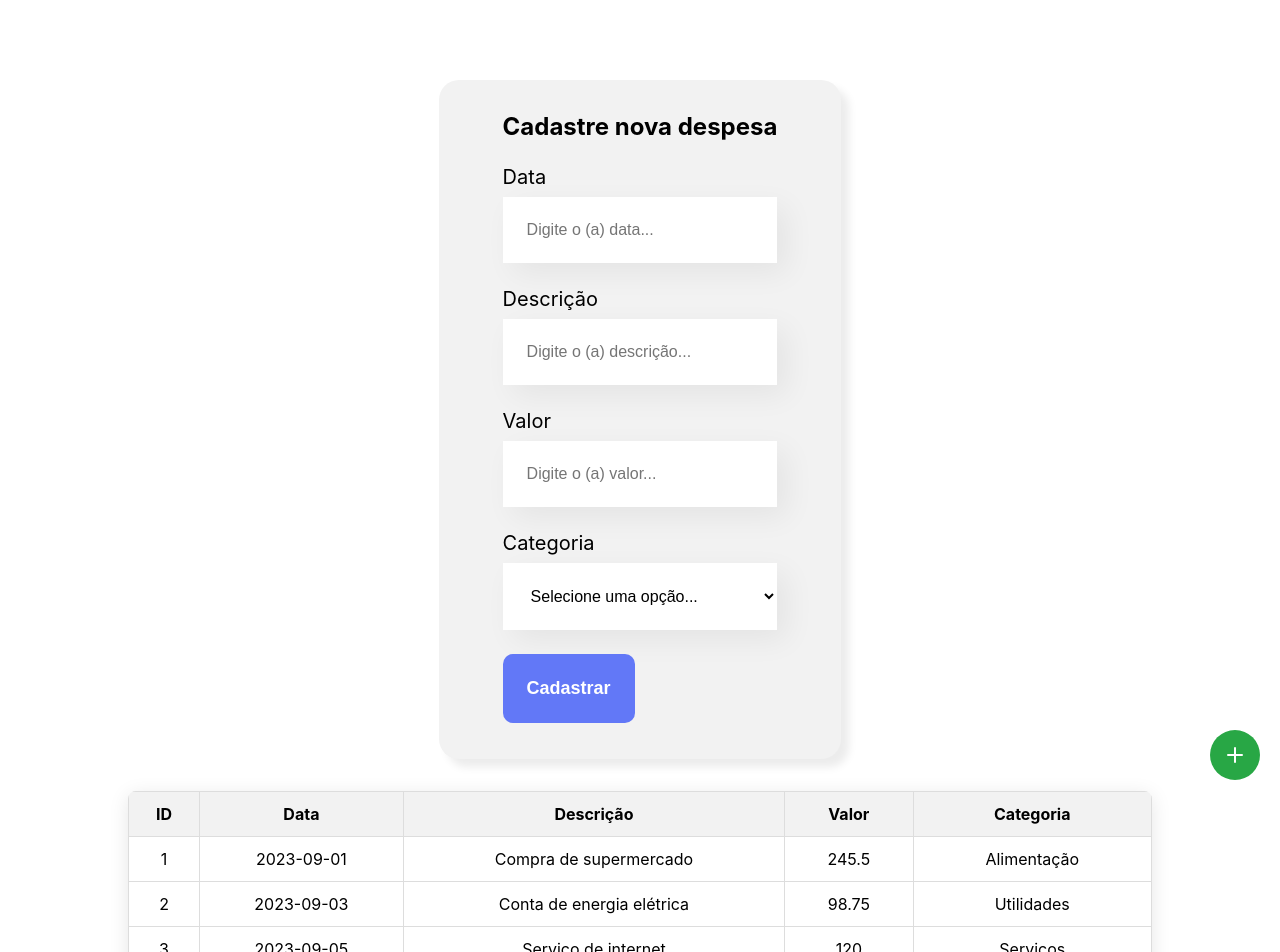
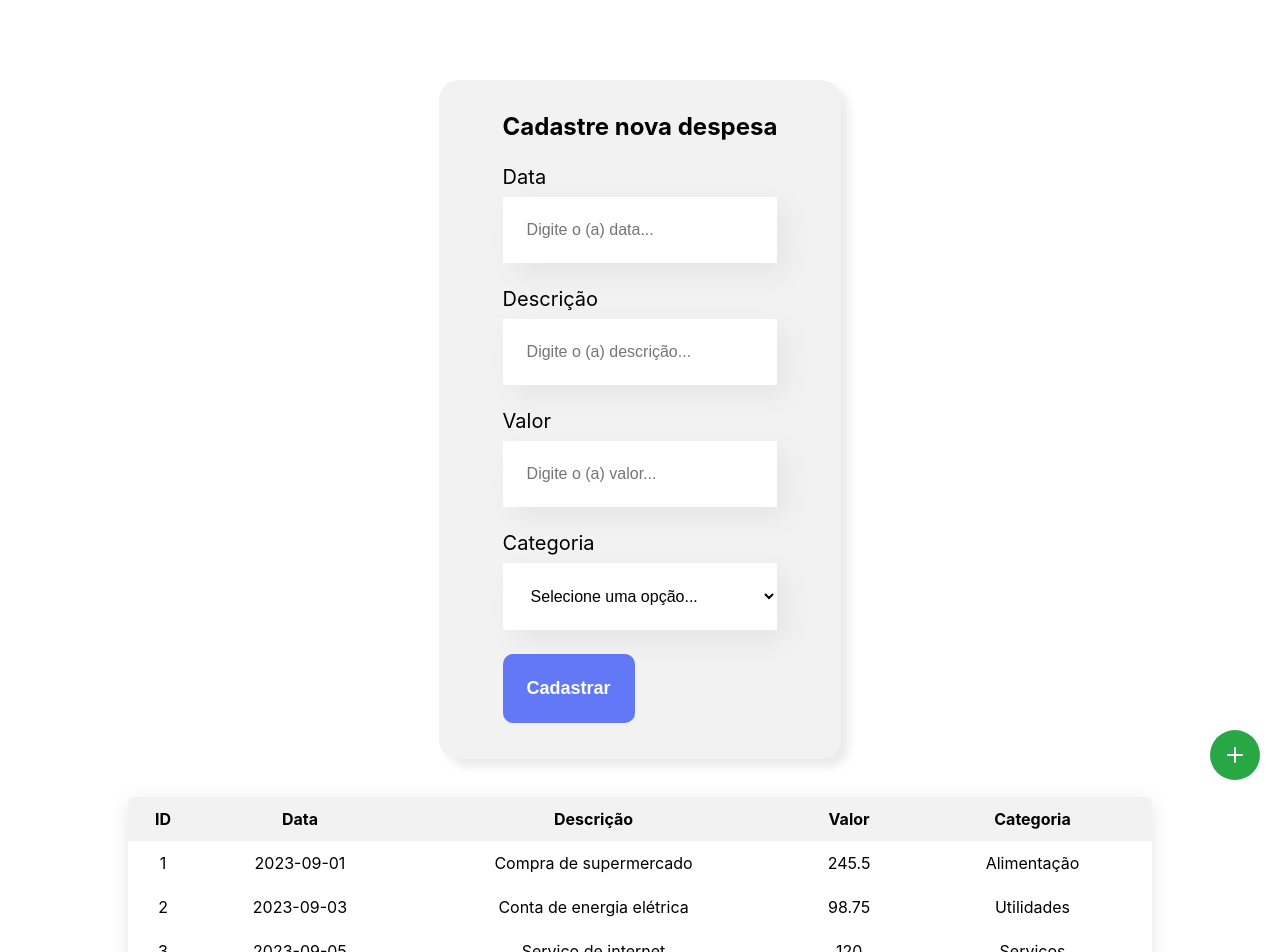
Before and after one commit to ricardo-oamaro/fatura-app-react, a React (Create React App) app: page / in a window 1280 px wide. Shown: the top 952 px of the page. Built offline with nearby package versions, Linux system fonts and the light colour scheme.

Commit message:
alteração do id de mapemento

```diff
--- a/src/App.js
+++ b/src/App.js
@@ -15,19 +15,19 @@ function App() {
     },
     {
       Header: "Data",
-      accessor: "data",
+      accessor: "date",
     },
     {
       Header: "Descrição",
-      accessor: "descricao",
+      accessor: "description",
     },
     {
       Header: "Valor",
-      accessor: "valor",
+      accessor: "amount",
     },
     {
       Header: "Categoria",
-      accessor: "categoria",
+      accessor: "category",
     }
   ]
 
--- a/src/MOCK_DATA.json
+++ b/src/MOCK_DATA.json
@@ -1,72 +1,72 @@
 [
     {
         "id": 1,
-        "data": "2023-09-01",
-        "descricao": "Compra de supermercado",
-        "valor": 245.50,
-        "categoria": "Alimentação"
+        "date": "2023-09-01",
+        "description": "Compra de supermercado",
+        "amount": 245.50,
+        "category": "Alimentação"
     },
     {
         "id": 2,
-        "data": "2023-09-03",
-        "descricao": "Conta de energia elétrica",
-        "valor": 98.75,
-        "categoria": "Utilidades"
+        "date": "2023-09-03",
+        "description": "Conta de energia elétrica",
+        "amount": 98.75,
+        "category": "Utilidades"
     },
     {
         "id": 3,
-        "data": "2023-09-05",
-        "descricao": "Serviço de internet",
-        "valor": 120.00,
-        "categoria": "Serviços"
+        "date": "2023-09-05",
+        "description": "Serviço de internet",
+        "amount": 120.00,
+        "category": "Serviços"
     },
     {
         "id": 4,
-        "data": "2023-09-06",
-        "descricao": "Compra de roupas",
-        "valor": 350.00,
-        "categoria": "Vestuário"
+        "date": "2023-09-06",
+        "description": "Compra de roupas",
+        "amount": 350.00,
+        "category": "Vestuário"
     },
     {
         "id": 5,
-        "data": "2023-09-10",
-        "descricao": "Jantar em restaurante",
-        "valor": 100.25,
-        "categoria": "Alimentação"
+        "date": "2023-09-10",
+        "description": "Jantar em restaurante",
+        "amount": 100.25,
+        "category": "Alimentação"
     },
     {
         "id": 6,
-        "data": "2023-09-12",
-        "descricao": "Medicamentos",
-        "valor": 45.60,
-        "categoria": "Saúde"
+        "date": "2023-09-12",
+        "description": "Medicamentos",
+        "amount": 45.60,
+        "category": "Saúde"
     },
     {
         "id": 7,
-        "data": "2023-09-15",
-        "descricao": "Academia mensalidade",
-        "valor": 89.90,
-        "categoria": "Saúde"
+        "date": "2023-09-15",
+        "description": "Academia mensalidade",
+        "amount": 89.90,
+        "category": "Saúde"
     },
     {
         "id": 8,
-        "data": "2023-09-18",
-        "descricao": "Cinema",
-        "valor": 36.00,
-        "categoria": "Entretenimento"
+        "date": "2023-09-18",
+        "description": "Cinema",
+        "amount": 36.00,
+        "category": "Entretenimento"
     },
     {
         "id": 9,
-        "data": "2023-09-20",
-        "descricao": "Gasolina",
-        "valor": 150.30,
-        "categoria": "Transporte"
+        "date": "2023-09-20",
+        "description": "Gasolina",
+        "amount": 150.30,
+        "category": "Transporte"
     },
     {
         "id": 10,
-        "data": "2023-09-25",
-        "descricao": "Assinatura de streaming",
-        "valor": 29.90,
-        "categoria": "Entretenimento"
+        "date": "2023-09-25",
+        "description": "Assinatura de streaming",
+        "amount": 29.90,
+        "category": "Entretenimento"
     }
 ]
--- a/src/component/Table/Table.css
+++ b/src/component/Table/Table.css
@@ -18,7 +18,7 @@ table {
 }
 
 th, td {
-    border: 1px solid #ddd; /* Borda leve nas células */
+    /* border: 1px solid #fff; Borda leve nas células */
     padding: 12px; /* Espaçamento interno nas células */
     text-align: center; /* Centraliza o texto nas células */
 }
```
